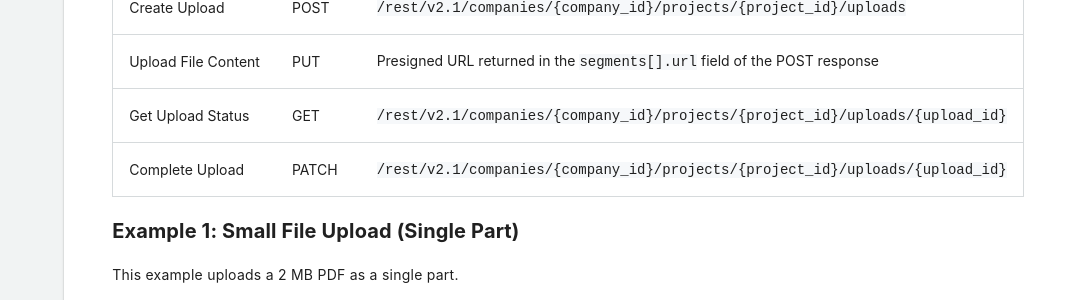
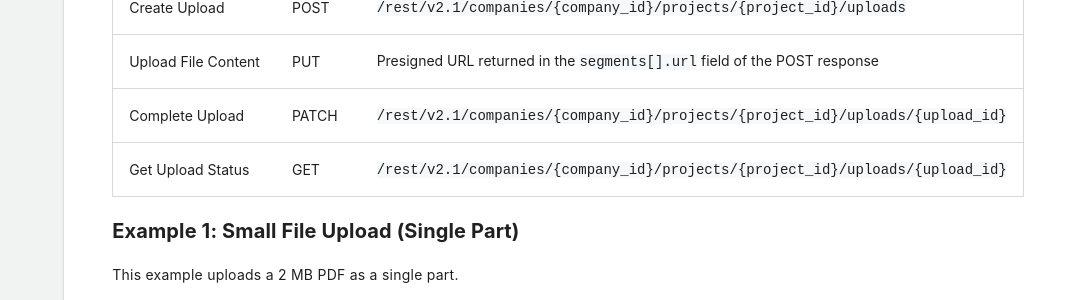
Before and after one commit to procore/documentation, a Jekyll site: the page built from tutorials/tutorial_unified_uploads.md, in a window 1280 px wide and 900 px high, scrolled down 1016 px. Shown: the part 153-453 px from the top of the window, without its empty margins (193-1280 px from the left). Built offline with Jekyll 4.4.1, drawn with Linux system fonts in a browser that asks for light colours; comment, search, counter and statistics services are not loaded.

```diff
--- a/tutorials/tutorial_unified_uploads.md
+++ b/tutorials/tutorial_unified_uploads.md
@@ -46,8 +46,8 @@ All endpoints are scoped to a project:
 |---|---|---|
 | Create Upload | POST | `/rest/v2.1/companies/{company_id}/projects/{project_id}/uploads` |
 | Upload File Content | PUT | Presigned URL returned in the `segments[].url` field of the POST response |
+| Complete Upload | PATCH | `/rest/v2.1/companies/{company_id}/projects/{project_id}/uploads/{upload_id}` |
 | Get Upload Status | GET | `/rest/v2.1/companies/{company_id}/projects/{project_id}/uploads/{upload_id}` |
-| Complete Upload | PATCH | `/rest/v2.1/companies/{company_id}/projects/{project_id}/uploads/{upload_id}` |
 
 ## Example 1: Small File Upload (Single Part)
 
```
